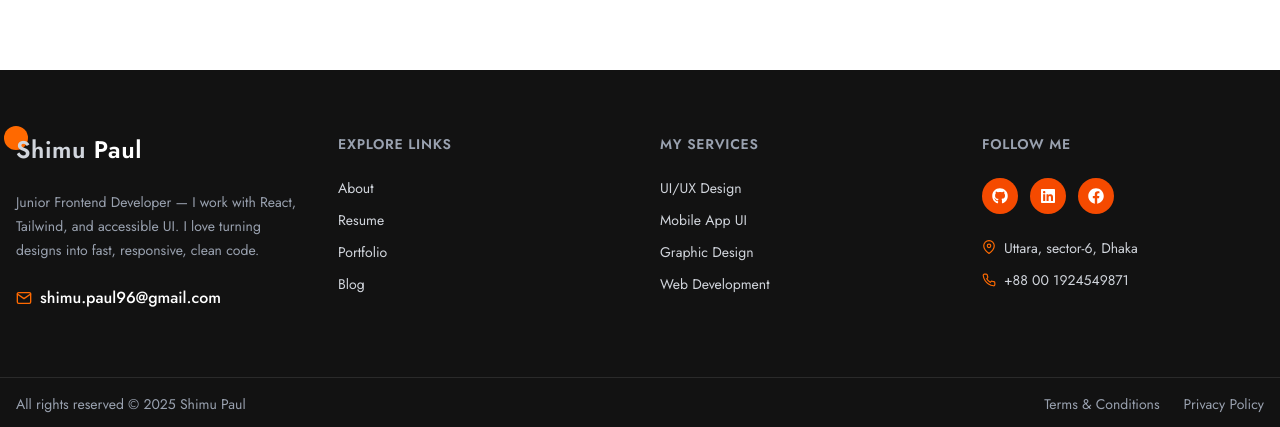
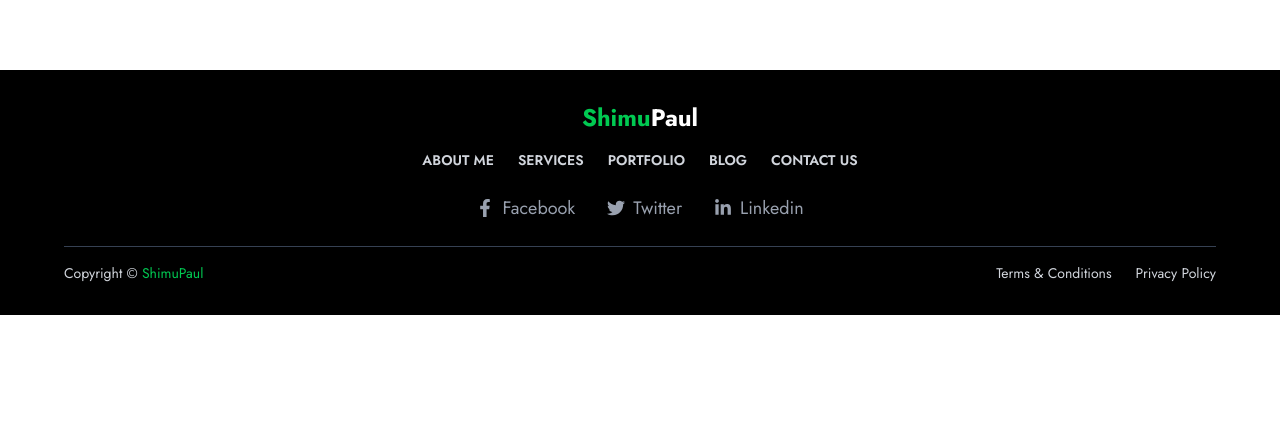
Before and after one commit to paul-96-shimu/my-protfolio, a React (Vite) app: page / in a window 1280 px wide. Shown: the part 2553-2980 px from the top of the page. After the commit the page ends 2868 px from the top, so only its background shows below. Built offline with nearby package versions, Linux system fonts and the light colour scheme.

Commit message:
added footer part

```diff
--- a/src/Components/Layouts/Footer.jsx
+++ b/src/Components/Layouts/Footer.jsx
@@ -1,136 +1,53 @@
 import React from "react";
-// import { FaFacebookF, FaTwitter, FaDribbble, FaBehance } from "react-icons/fa";
-import { FaGithub, FaLinkedin, FaFacebook } from "react-icons/fa";
-import { FiMail, FiMapPin, FiPhone } from "react-icons/fi";
-import { Link } from "react-router";
+
+
+import { FaFacebookF, FaTwitter, FaLinkedinIn } from "react-icons/fa";
 
 const Footer = () => {
     return (
-        <footer className="bg-[#121212] text-gray-300">
-            {/* Top */}
-            <div className="mx-auto max-w-7xl px-4 py-16">
-                <div className="grid grid-cols-1 gap-10 md:grid-cols-2 lg:grid-cols-4">
-                    {/* Brand + about */}
-                    <div>
-                        <div className="relative inline-flex items-center">
-                            <span className="absolute -left-3 -top-2 h-6 w-6 rounded-full bg-orange-500" />
-                            <span className="relative z-10 text-2xl font-semibold tracking-wide">
-                                Shimu <span className="text-white">Paul</span>
-                            </span>
-                        </div>
-
-                        <p className="mt-6 text-sm leading-6 text-gray-400 max-w-xs">
-                            Junior Frontend Developer — I work with React, Tailwind, and accessible UI.
-                            I love turning designs into fast, responsive, clean code.
-                        </p>
-
-                        <a
-                            href="mailto:shimu.paul@example.com"
-                            className="mt-6 inline-flex items-center gap-2 font-medium text-white hover:text-orange-400"
-                        >
-                            <FiMail className="text-orange-500" />
-                            shimu.paul96@gmail.com
-                        </a>
-                    </div>
-
-
-                    {/* Explore Links */}
-                    <div>
-                        <h4 className="text-sm font-semibold uppercase tracking-wider text-gray-400">
-                            Explore Links
-                        </h4>
-                        <ul className="mt-6 space-y-3 text-sm">
-                            <li><a href="#about" className="hover:text-orange-400">About</a></li>
-                            <li><Link to="/resume" className="hover:text-orange-400">Resume</Link></li>
-                            <li><a href="#portfolio" className="hover:text-orange-400">Portfolio</a></li>
-                            <li><Link to="/blog" className="hover:text-orange-400">Blog</Link></li>
-                        </ul>
-                    </div>
-
-                    {/* My Services */}
-                    <div>
-                        <h4 className="text-sm font-semibold uppercase tracking-wider text-gray-400">
-                            My Services
-                        </h4>
-                        <ul className="mt-6 space-y-3 text-sm">
-                            <li>UI/UX Design</li>
-                            <li>Mobile App UI</li>
-                            <li>Graphic Design</li>
-                            <li>Web Development</li>
-                        </ul>
-                    </div>
-
-                    {/* Follow me + contact */}
-                    <div>
-                        <h4 className="text-sm font-semibold uppercase tracking-wider text-gray-400">
-                            Follow Me
-                        </h4>
-
-                        <div className="mt-6 flex items-center gap-3">
-                            {/* GitHub */}
-                            <a
-                                href="https://github.com/yourgithub"
-                                target="_blank"
-                                rel="noreferrer"
-                                className="inline-flex h-9 w-9 items-center justify-center rounded-full bg-orange-600 text-white hover:bg-orange-500 transition"
-                            >
-                                <FaGithub />
-                            </a>
-
-                            {/* LinkedIn */}
-                            <a
-                                href="https://linkedin.com/in/yourlinkedin"
-                                target="_blank"
-                                rel="noreferrer"
-                                className="inline-flex h-9 w-9 items-center justify-center rounded-full bg-orange-600 text-white hover:bg-orange-500 transition"
-                            >
-                                <FaLinkedin />
-                            </a>
-
-                            {/* Facebook */}
-                            <a
-                                href="https://facebook.com/yourfb"
-                                target="_blank"
-                                rel="noreferrer"
-                                className="inline-flex h-9 w-9 items-center justify-center rounded-full bg-orange-600 text-white hover:bg-orange-500 transition"
-                            >
-                                <FaFacebook />
-                            </a>
 
 
 
 
 
 
-                        </div>
 
-
-
-                        <ul className="mt-6 space-y-3 text-sm">
-                            <li className="flex items-start gap-2">
-                                <FiMapPin className="mt-0.5 text-orange-500" />
-                                <span>Uttara, sector-6, Dhaka</span>
-                            </li>
-                            <li className="flex items-center gap-2">
-                                <FiPhone className="text-orange-500" />
-                                <a href="tel:+18009156270" className="hover:text-orange-400">
-                                    +88 00 1924549871
-                                </a>
-                            </li>
-                        </ul>
-
-                    </div>
+        <footer className="bg-black text-gray-300 py-8">
+            {/* Logo and Menu */}
+            <div className="text-center mb-6">
+                <h1 className="text-2xl font-bold text-white">
+                    <span className="text-green-500">Shimu</span>Paul
+                </h1>
+                <div className="flex justify-center gap-6 mt-4 text-sm font-semibold">
+                    <a href="#about" className="hover:text-green-500">ABOUT ME</a>
+                    <a href="#services" className="hover:text-green-500">SERVICES</a>
+                    <a href="#portfolio" className="hover:text-green-500">PORTFOLIO</a>
+                    <a href="#blog" className="hover:text-green-500">BLOG</a>
+                    <a href="#contact" className="hover:text-green-500">CONTACT US</a>
                 </div>
             </div>
 
-            {/* Bottom bar */}
-            <div className="border-t border-white/10">
-                <div className="mx-auto max-w-7xl px-4 py-4 text-sm text-gray-400 flex flex-col gap-4 md:flex-row md:items-center md:justify-between">
-                    <p>All rights reserved © {new Date().getFullYear()} Shimu Paul</p>
-                    <div className="flex items-center gap-6">
-                        <Link to="/terms" className="hover:text-orange-400">Terms &amp; Conditions</Link>
-                        <Link to="/privacy" className="hover:text-orange-400">Privacy Policy</Link>
-                    </div>
+            {/* Social Icons */}
+            <div className="flex justify-center gap-8 text-gray-400 text-lg mb-6">
+                <a href="https://facebook.com" className="flex items-center gap-2 hover:text-green-500">
+                    <FaFacebookF /> Facebook
+                </a>
+                <a href="https://twitter.com" className="flex items-center gap-2 hover:text-green-500">
+                    <FaTwitter /> Twitter
+                </a>
+                <a href="https://linkedin.com" className="flex items-center gap-2 hover:text-green-500">
+                    <FaLinkedinIn /> Linkedin
+                </a>
+            </div>
+
+            {/* Bottom Copyright */}
+            <div className="border-t border-gray-700 pt-4 flex justify-between items-center max-w-6xl mx-auto text-sm">
+                <p>
+                    Copyright © <span className="text-green-500">ShimuPaul</span>
+                </p>
+                <div className="flex gap-6">
+                    <a href="#terms" className="hover:text-green-500">Terms & Conditions</a>
+                    <a href="#privacy" className="hover:text-green-500">Privacy Policy</a>
                 </div>
             </div>
         </footer>
```
